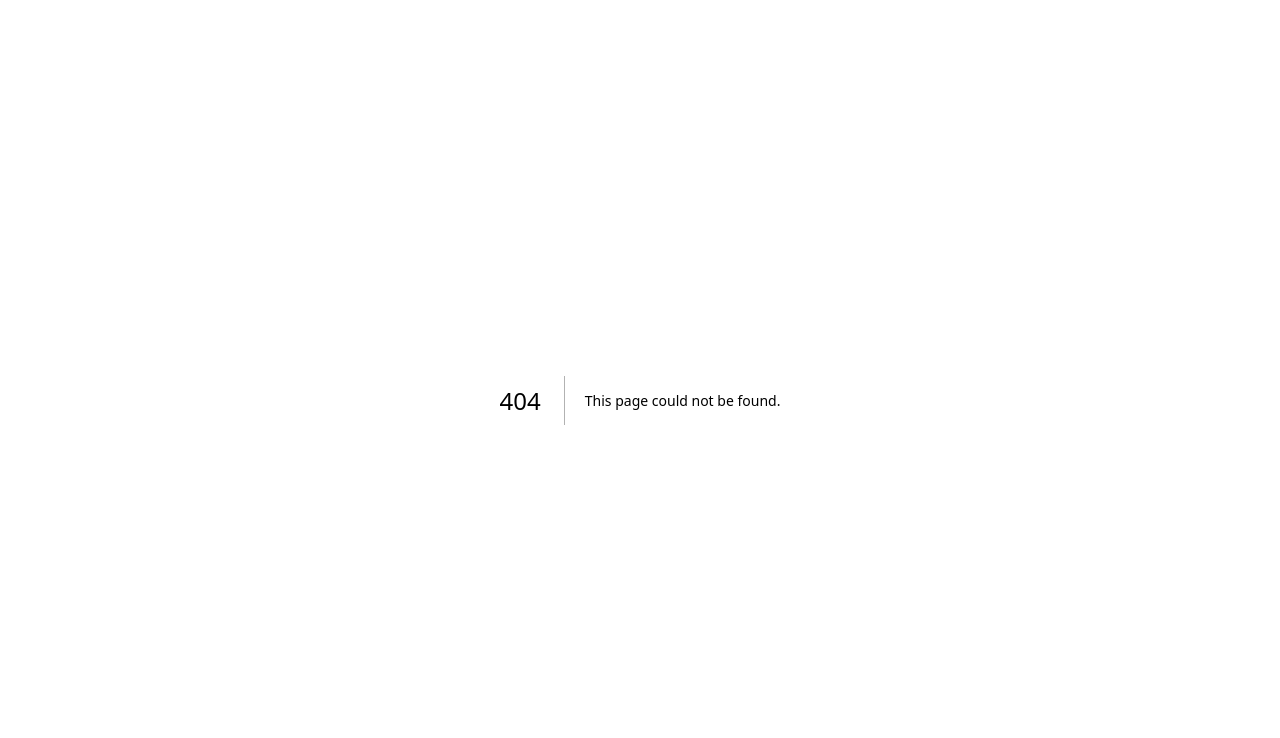
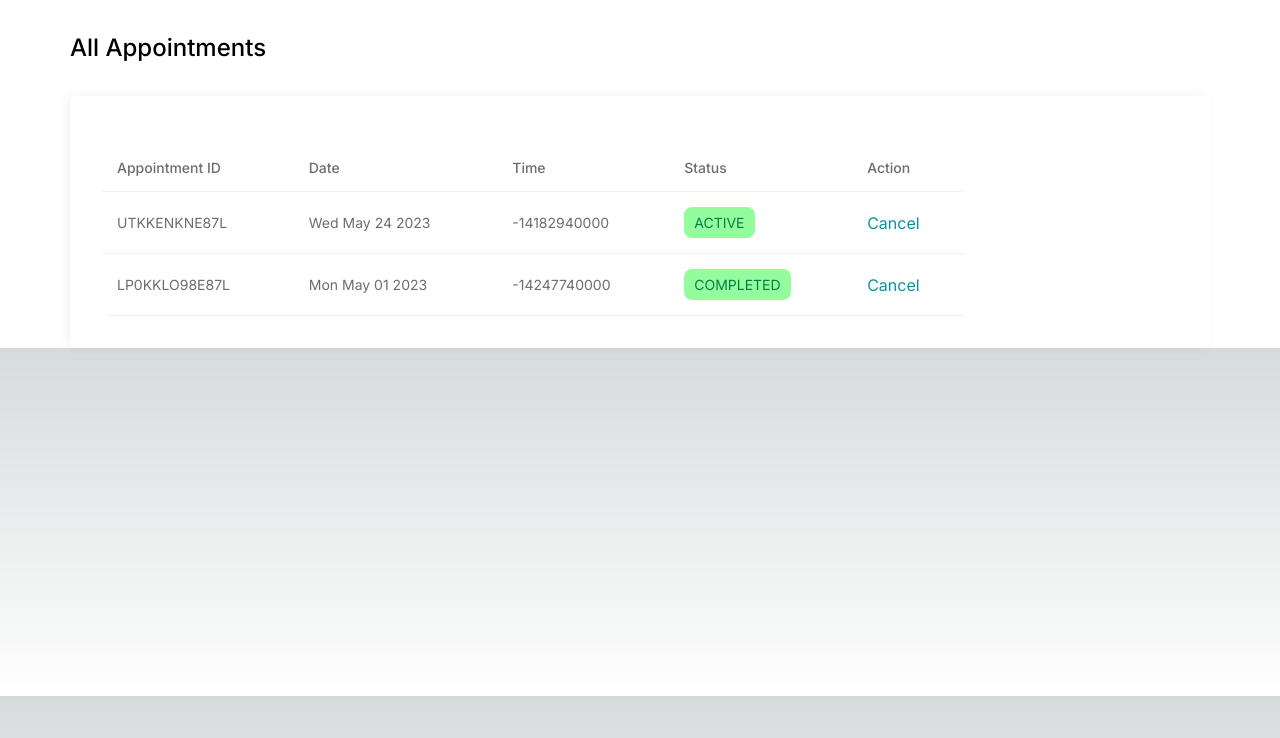
Before and after one commit to Creative-genius001/Appdule---NextJS-Appointment-schedulling-app, a Next.js app: page /appointments in a window 1280 px wide. Before the commit this address had no page. Shown: the top 738 px of the page. Built offline with nearby package versions, Linux system fonts and the light colour scheme.

Commit message:
added table component and styling

```diff
--- /dev/null
+++ b/src/app/_components/table.tsx
@@ -0,0 +1,66 @@
+import { AppointmentData, data } from '../_data/data';
+import Image from "next/image";
+import Link from 'next/link';
+import png1 from '../../public/assets/01.png'
+import png3 from '../../public/assets/03.png'
+import { FC } from "react";
+
+
+interface DataProps {
+  data: AppointmentData[];
+}
+
+const Table: React.FC<DataProps> = ({data}): JSX.Element  => {
+
+    const processDate = (arg : number) => {
+        let date = new Date(arg);
+        return date.toLocaleTimeString([], {hour: '2-digit', minute:'2-digit'});
+    }
+
+    return (
+        <>
+            <div className="w-full mt-4 bg-[white] rounded-[7px]">
+                <div className="table-container w-full">
+                    <table className="lg:w-[80%] sm:w-full">
+                        <thead>
+                            <tr>
+                                <td>Appointment ID</td>
+                                <td>Date</td>
+                                <td>Time</td>
+                                <td>Status</td>
+                                <td>Action</td>
+                            </tr>
+                        </thead>
+                        <tbody>
+                            {data?.map((appt)=>{
+                                return(
+                            <tr>
+                                <td className="id">
+                                    <p>{appt.id}</p>
+                                </td>
+                                <td className="date">
+                                    <p>{appt.date}</p>
+                                </td>
+                                <td className="time">
+                                    <p>{appt.time}</p>
+                                </td>
+                                <td className="status completed">
+                                    <p>{appt.status}</p>
+                                </td>
+                                <td className="action">
+                                    <span className=" text-lightblue cursor-pointer hover:underline ">Cancel</span>
+                                </td>
+                            </tr>
+                                )
+                            })}
+                        </tbody>
+                    </table>
+            </div>
+
+            </div>
+
+        </>
+     );
+}
+
+export default Table;
--- /dev/null
+++ b/src/app/_data/data.ts
@@ -0,0 +1,29 @@
+export interface AppointmentData {
+    id: String,
+    name: String,
+    date: string,
+    time: number,
+    status: "ACTIVE" | "PENDING" | "COMPLETED" | "CANCELED"
+    description: String
+}
+
+export const data : AppointmentData[] = [
+    {
+
+        id: "UTKKENKNE87L",
+        name: "Improve Stress Management",
+        date: new Date("2023-05-24").toDateString(),
+        time: new Date('July 20, 69 20:17:40 GMT+00:00').getTime(),
+        status: "ACTIVE",
+        description: "Mauris, erat et. Donec, sociosqu aliquet. Sed nascetur. Nullam facilisis laoreet etiam magnis tincidunt class. Adipiscing vestibulum cursus metus facilisi venenatis. Interdum dui ligula. Ornare conubia pulvinar leo integer facilisis blandit elementum nostra. Blandit feugiat. Purus. Amet vulputate ridiculus taciti Varius dictumst et dapibus nulla ullamcorper vestibulum est purus ante."
+    },
+     {
+
+        id: "LP0KKLO98E87L",
+        name: "Full Body Checkup",
+        date: new Date("2023-05-01").toDateString(),
+        time: new Date('July 20, 69 02:17:40 GMT+00:00').getTime(),
+        status: "COMPLETED",
+        description: "A. Eget primis curabitur dapibus habitant conubia malesuada. Blandit scelerisque libero mattis. Dolor adipiscing sagittis dignissim lobortis fringilla cursus eu. Nunc, erat urna, sociis augue arcu netus lacinia vitae iaculis."
+    }
+]
--- /dev/null
+++ b/src/app/appointments/page.tsx
@@ -0,0 +1,39 @@
+import Table from '@/app/_components/table';
+import type { ColumnsType } from 'antd/es/table';
+import { data } from '../_data/data';
+import { useEffect } from 'react';
+
+
+const Page = () => {
+  //   useEffect(() => {
+  //   // Construct the URL with query parameters
+  //   const searchParams = new URLSearchParams({
+  //     id: '640a5310ebca7c98fc270d02',
+  //   });
+  //   const url = `http://localhost:5000/profil?${searchParams}`;
+
+  //   // Make a request to the API
+  //   fetch(url)
+  //     .then(response => response.json())
+  //     .then(data => {
+  //       // Handle the API response
+  //       console.log(data);
+  //     });
+  // }, []);
+
+
+    return (
+    <>
+        <div className='main  bg-[#ffffff]  pt-8 lg:px-[70px] sm:px-[20px] h-auto w-screen'>
+           <h1 className='lg:text-2xl sm:text-lg font-medium'>All Appointments</h1>
+            <div className='main-card w-full h-auto bg-[#ffffff] mt-8 rounded-[6px] p-8'>
+              <div className='appt-container'>
+                <Table data={data}/>
+              </div>
+            </div>
+        </div>
+    </>
+        );
+}
+
+export default Page;
--- a/src/app/globals.css
+++ b/src/app/globals.css
@@ -25,3 +25,179 @@ body {
     )
     rgb(var(--background-start-rgb));
 }
+
+@layer components {
+  .button {
+    background-color: theme('colors.lightblue');
+    margin-top: 20px;
+    color: white;
+    display: block;
+    width: 100%;
+    padding: 9px 0;
+    border-radius: 6px;
+    font-size: .9rem;
+    transition: all 0.2s ease-in-out;
+  }
+  .button:hover{
+    background-color:#24b7b1;
+  }
+
+
+  .calendar{
+    border: 2px solid rgb(223, 223, 223);
+    width: 200px;
+    padding: 10px;
+
+  }
+
+   .calendar:hover{
+    border: 2px solid #24b7b29f !important;
+  }
+
+  .label {
+    font-weight: 500;
+  }
+
+  .dropdown{
+    position: absolute;
+    background-color: white;
+    top: 50px;
+    right: 100px;
+    box-shadow: 3px -7px 34px -10px rgba(0,0,0,0.12);
+    -webkit-box-shadow: 3px -7px 34px -10px rgba(0,0,0,0.12);
+    -moz-box-shadow: 3px -7px 34px -10px rgba(0,0,0,0.12);
+    border-radius: 6px;
+}
+
+
+  .dropdown li{
+    display: flex;
+    align-items: center;
+    width: 240px;
+    padding: 15px 10px;
+    font-size: 17px;
+    cursor: pointer;
+    transition: all .1s ease-in;
+    color: #0895a3;
+    border-radius: 6px;
+
+}
+
+.dropdown li:hover{
+    background-color: #0895a3;
+    color: white;
+}
+
+.dropdown li span{
+    margin-left: 10px;
+}
+
+.inpt-cont{
+  width: 100%;
+}
+
+.main-card{
+  filter: drop-shadow(-3px 0px 4px rgba(0, 0, 0, 0.05));
+}
+
+.appt-tab li{
+    display: inline-block;
+    height: 50px;
+    display: flex;
+    align-items: center;
+    font-size: 1.1rem;
+}
+
+.table-container{
+    overflow: auto;
+    background-color: white;
+    border-radius: 7px;
+}
+
+.table-container p{
+    font-size: 14px;
+    font-weight: 400;
+    color: #6D6D6D;
+}
+
+.table-container i{
+    font-size: 1.5rem;
+    cursor: pointer;
+}
+
+table{
+    border-collapse: collapse;
+
+}
+
+tr{
+    border-bottom: 1px solid #eef0f3;
+}
+
+thead td{
+    font-size: 14px;
+    text-align: start;
+    padding: 15px;
+    font-weight: 500;
+    color: #6D6D6D;
+    line-height: 17px;
+}
+
+tbody tr td{
+    padding: 15px 15px;
+}
+
+.status p{
+    padding: 5px 10px;
+    display: inline-block;
+    border-radius: 8px;
+}
+
+.status.completed p {
+    background-color: rgba(6, 247, 26, 0.425);
+    color: rgb(1, 128, 68);
+}
+
+.textarea{
+    width: 100%;
+    height: 170px;
+    outline: none;
+    padding: 7px 12px;
+    font-size: .9rem;
+    border-radius: 7px;
+    background-color: transparent;
+    border: 2px solid rgb(223, 223, 223);
+}
+
+.textarea:hover{
+  border: 2px solid #24b7b29f;
+}
+
+
+
+
+
+  @media screen and (max-width:768px) and (min-width: 250px) {
+    .table-container{
+      display: flex;
+      flex-direction: column;
+      height: 100%;
+    }
+    .ant-table-wrapper {
+      flex: 1;
+    }
+
+    .ant-table {
+      height: 100%;
+      overflow-y: auto;
+    }
+
+    .inpt-cont{
+      flex-direction: column;
+    }
+
+    .calendar{
+      width: 190px;
+    }
+  }
+}
--- a/tailwind.config.ts
+++ b/tailwind.config.ts
@@ -7,6 +7,17 @@ const config: Config = {
     './src/app/**/*.{js,ts,jsx,tsx,mdx}',
   ],
   theme: {
+    colors: {
+			lightblue: "#0895A3",
+			darkpurple: "#7F56DA",
+			darkblue: "#0F2851",
+			darkgrey: "#F5F5F5",
+		},
+		screens: {
+			sm: "270px",
+			md: "640px",
+			lg: "1024px",
+		},
     extend: {
       backgroundImage: {
         'gradient-radial': 'radial-gradient(var(--tw-gradient-stops))',
```
Also changed, not shown: src/app/home/page.tsx (added), src/app/settings/page.tsx (added).
